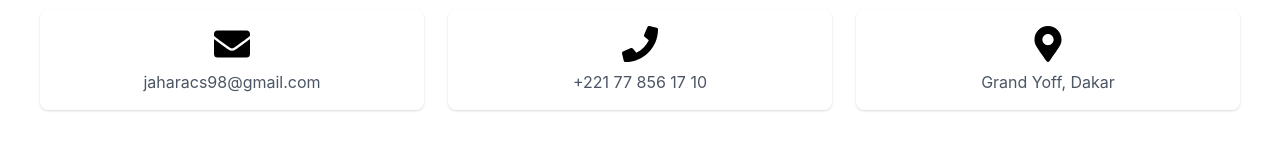
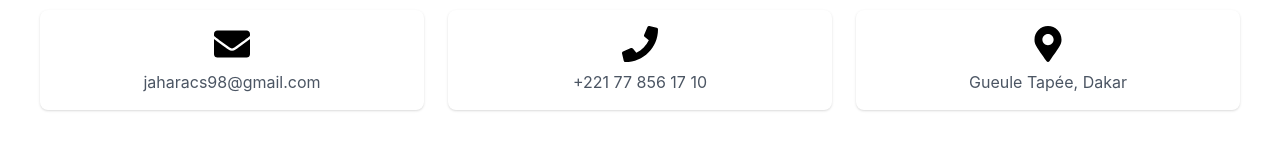
Before and after one commit to thediaf/portfolio, a React (Create React App) app: page / in a window 1280 px wide. Shown: the part 5177-5325 px from the top of the page. Built offline with nearby package versions, Linux system fonts and the light colour scheme.

Commit message:
update: local address

```diff
--- a/src/component/Contact/Contact.js
+++ b/src/component/Contact/Contact.js
@@ -32,7 +32,7 @@ const Contact = () => {
                     <div className="max-w-md md:flex-1 py-4 px-8 bg-white dark:bg-gray-800 shadow rounded-lg mx-3 my-7">
                         <FaMapMarkerAlt className="text-4xl mx-auto" />
                         <p className="mt-2 text-gray-600 dark:text-gray-400 text-center">
-                            Grand Yoff, Dakar
+                            Gueule Tapée, Dakar
                         </p>
                     </div>
                 </div>
```
